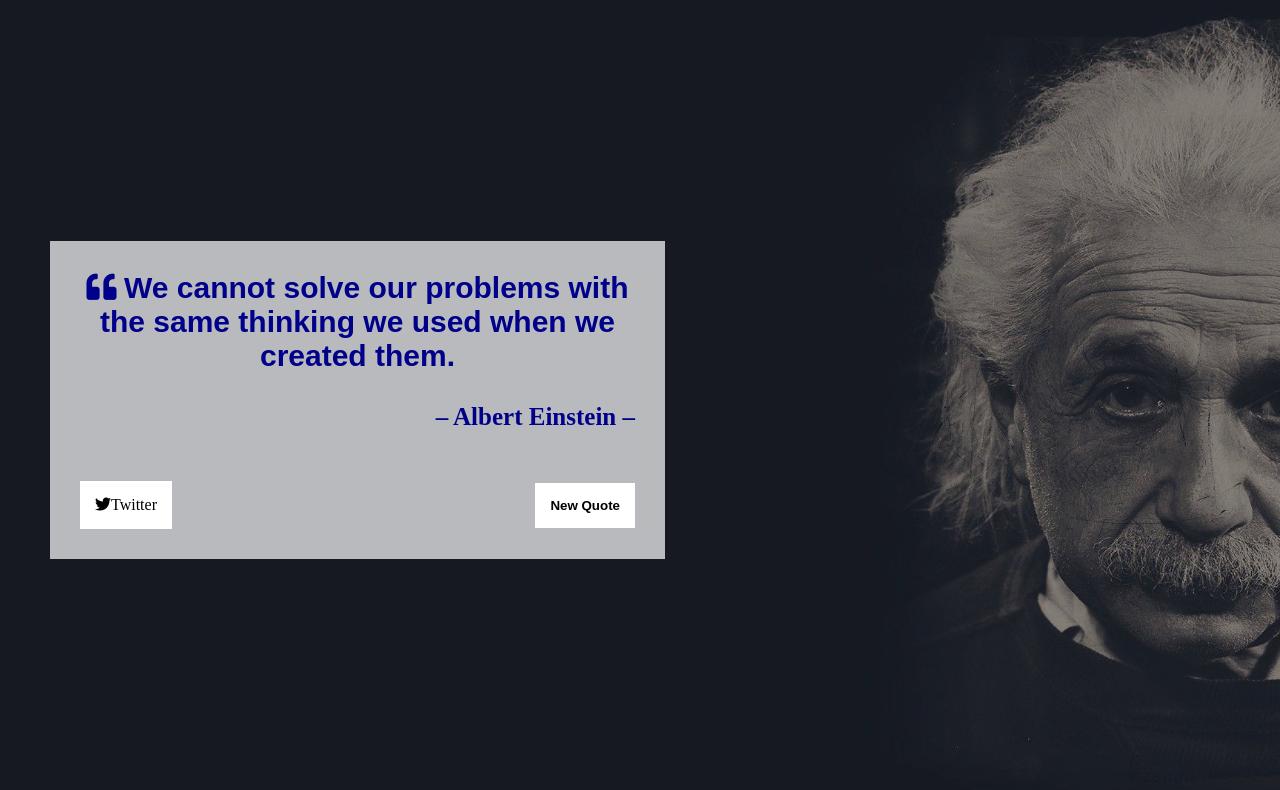
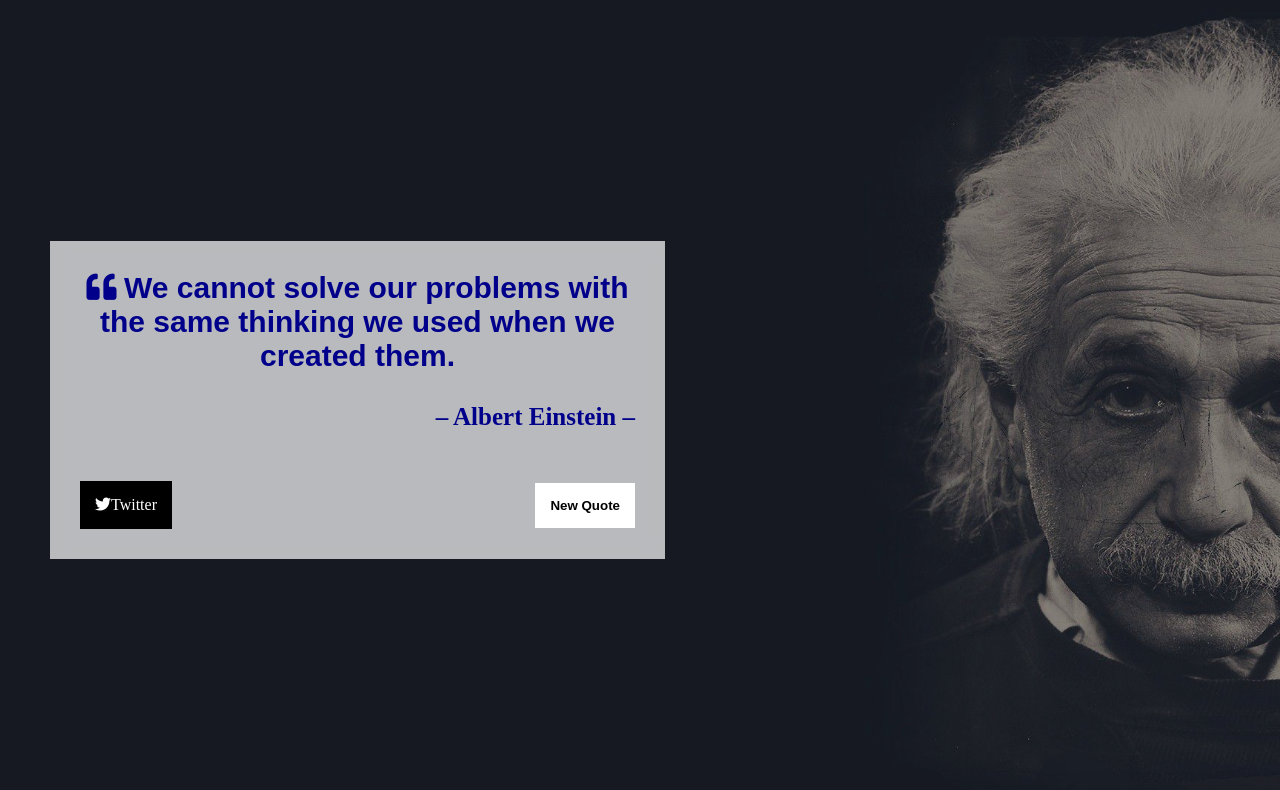
Before and after one commit to AnnisaNurulS/Random-Quote-Machine, a plain HTML site: page index.html in a window 1280 px wide. In both pictures the pointer is over the link "Twitter". Drawn offline with nearby package versions, Linux system fonts and the light colour scheme.

Commit message:
Update style.css

```diff
--- a/style.css
+++ b/style.css
@@ -8,6 +8,8 @@
 
 body{
     background-color: black;
+    max-width: 100%;
+    overflow: hidden;
 }
 
 #img-container{
@@ -89,6 +91,11 @@ body{
 #tweet-quote{
     padding: 15px;
     background-color: white;
+    cursor: pointer;
+}
+#tweet-quote:hover{
+    background-color: black;
+    color: white;
 }
 
 #tweet-quote::before{
@@ -108,4 +115,10 @@ a{
     font-weight: bold;
     background-color: white;
     color: black;
+    cursor: pointer;
 }
+
+#new-quote:hover{
+    background-color: black;
+    color: white;
+}
```
